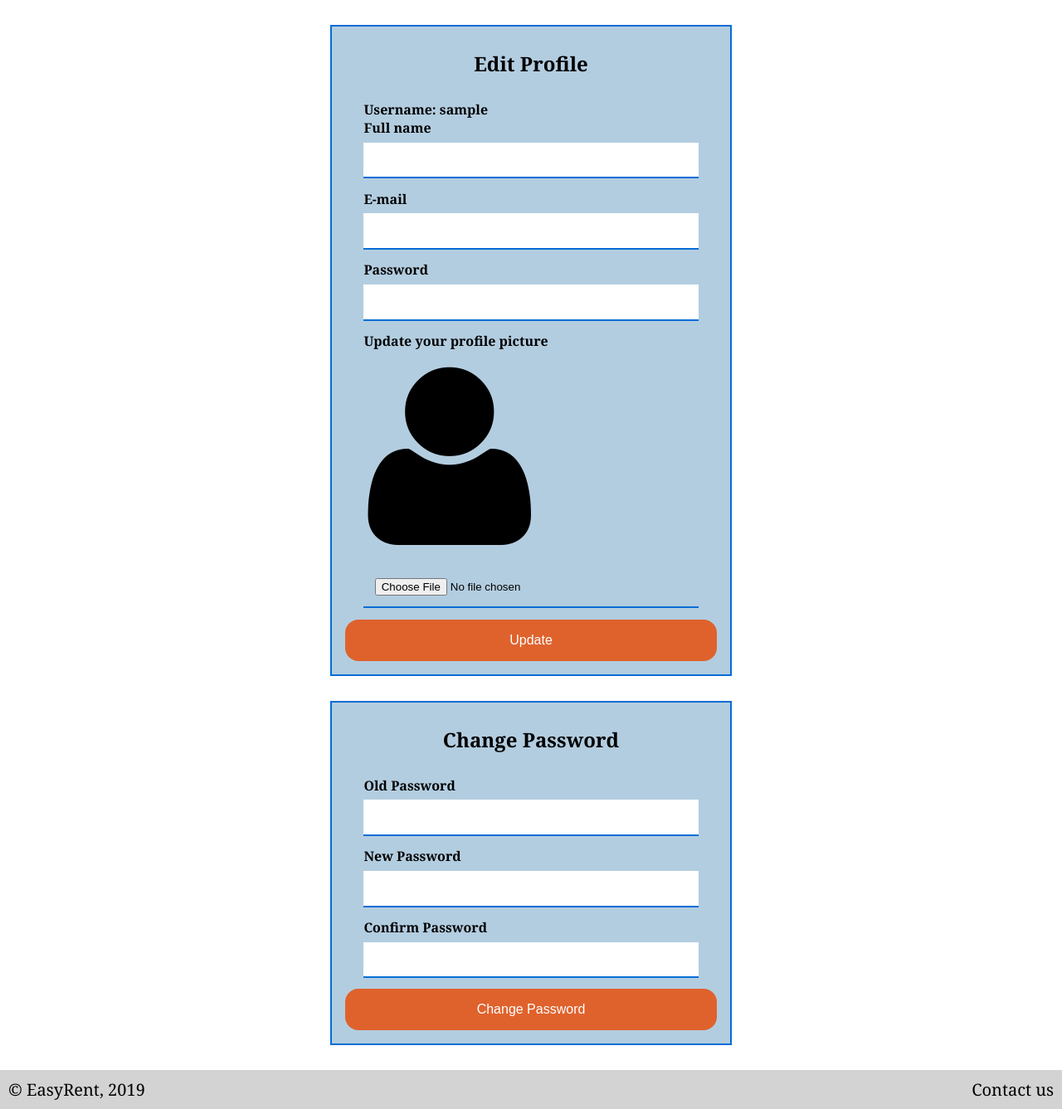
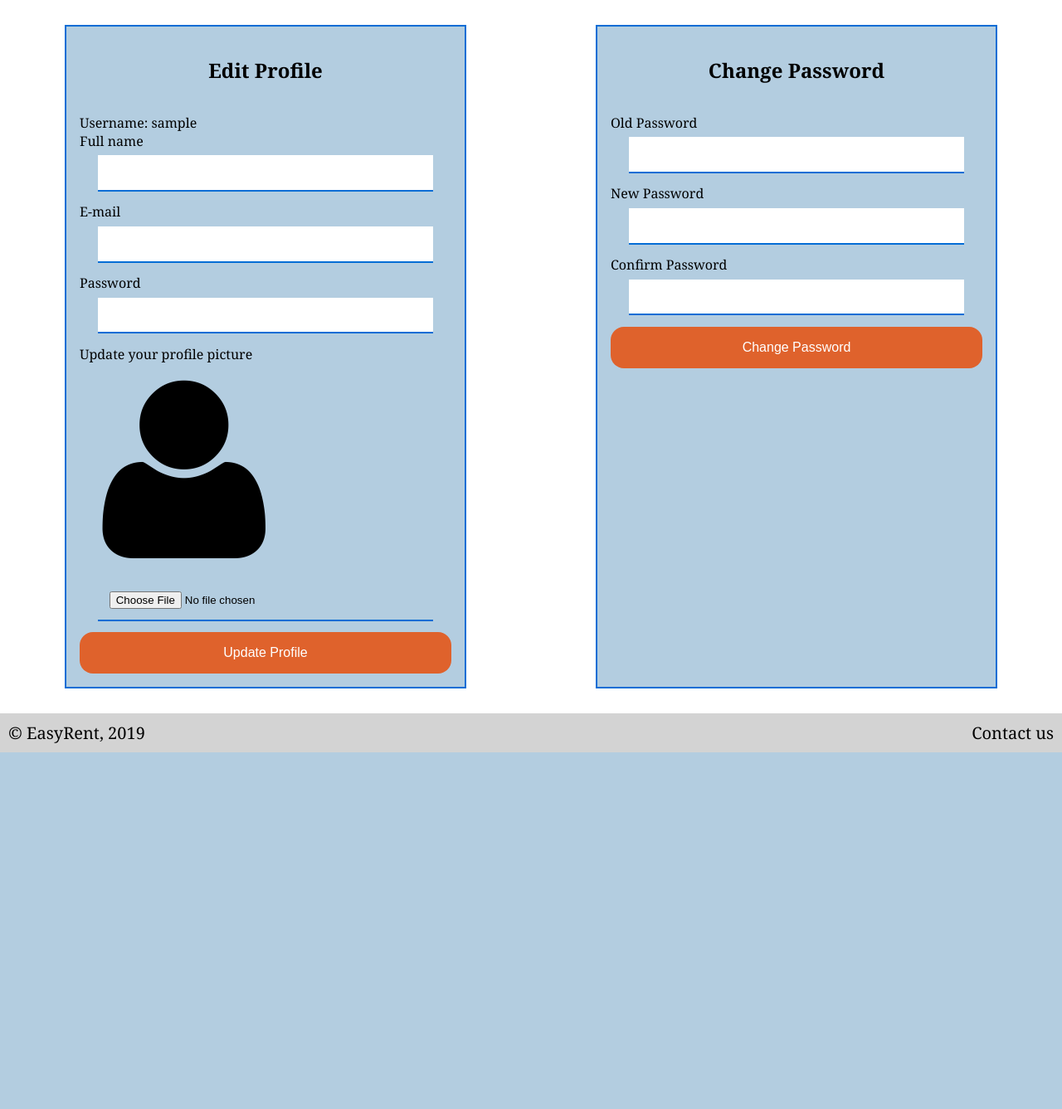
Before and after one commit to MiguelSimoes35/ltw, a PHP site: page /pages/edit_profile.php in a window 1280 px wide. Shown: the part 122-1459 px from the top of the page at 83% size. After the commit the page ends 1029 px from the top, so only its background shows below. Run offline with PHP 8.4, Linux system fonts and the light colour scheme; the visitor is signed in with stand-in values (Sample User, id 1); data comes from the database, SQL or seed files in the repository.

Commit message:
Css work in the edit profile page

```diff
--- a/proj/actions/process_edit_profile.php
+++ b/proj/actions/process_edit_profile.php
@@ -17,7 +17,6 @@ $userData = getUserData($_SESSION['username']);
 
 if($oldpassword == password_verify($oldpassword, $userData['password'])) {
     if($newpassword != $oldpassword) {
-        echo "Here!";
         if($newpassword == $rpassword) {
             update_password($_SESSION['username'], $newpassword);
             // create success message
@@ -28,6 +27,10 @@ if($oldpassword == password_verify($oldpassword, $userData['password'])) {
             // create error message
             header('Location: ../pages/edit_profile.php');
         }
+    }
+    else {
+        //create error message
+        header('Location: ../pages/edit_profile.php');
     }
 }
 
--- a/proj/css/style.css
+++ b/proj/css/style.css
@@ -58,55 +58,71 @@ body>footer p {
 
 
 /*----------------------*/
-
-
 /*--- Authentication ---*/
-
-
 /*----------------------*/
 
-body>.authentication {
+body>.authentication,
+body>.container>.authentication {
     border: 2px solid #046DD5;
     background-color: #b3cde0;
     margin: 30px auto;
     width: 30em;
 }
 
-.authentication header {
+.authentication header,
+.container > .authentication header {
     padding: 1em;
     text-align: center;
 }
 
-.authentication footer {
+.authentication footer,
+.container > .authentication footer {
     padding: 0em 1em 1em 1em;
     text-align: center;
-
 }
 
-.authentication>form {
+.authentication>form,
+.container > .authentication form {
     padding: 0em 1em;
 }
 
-.authentication h2 {
+.authentication h2
+.container > .authentication h2 {
     padding: 0.5em;
     margin: 0;
 }
 
-.authentication label {
+.authentication label
+.container > .authentication label {
     font-weight: 600;
     margin-left: 5%;
 }
 
-.authentication a {
+.authentication a
+.container > .authentication a {
     color: black;
     padding: 1em;
     text-align: center;
 }
 
 #edit_profile > form > #edit_username {
-    width: 100%;
     box-sizing: border-box;
 }
+
+.container {
+    display: grid ;
+}
+
+#edit_profile {
+    grid-row: 1/2;
+    grid-column: 1;
+}
+
+#change_password {
+    grid-row: 1/2;
+    grid-column: 2;
+}
+
 
 /*------------------------*/
 /*-- Buttons and Inputs --*/
--- a/proj/templates/template_authentication.php
+++ b/proj/templates/template_authentication.php
@@ -57,6 +57,7 @@
     function template_edit_profile() {
         $userdata = getUserData($_SESSION['username']);
 ?>
+        <section id="edit" class="container">
             <section id="edit_profile" class="authentication">
                 <header><h2>Edit Profile</h2></header>
                 <form action="../actions/process_edit_profile.php" method="post">
@@ -78,7 +79,7 @@
                         <input type="file" id="picture" name="profile_pic">
                     </div>
 
-                <input type="submit" value="Update">
+                    <input type="submit" value="Update Profile">
                 </form>
             </section>
             <section id="change_password" class="authentication">
@@ -97,6 +98,7 @@
                     <input type="submit" value="Change Password">
                 </form>
             </section>
+        </section>
 <?php
     }
 ?>
```
Also changed, not shown: 1 other file. Lines whose indentation alone changed are shown as unchanged.
